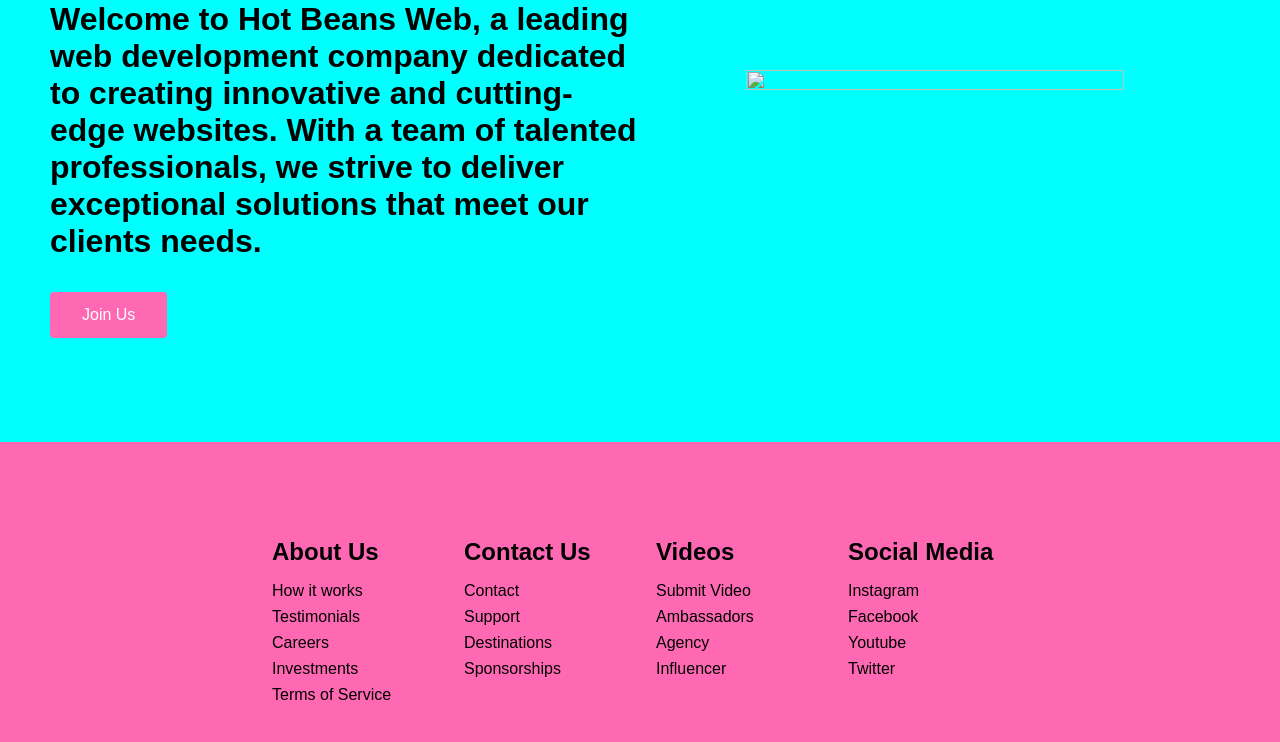
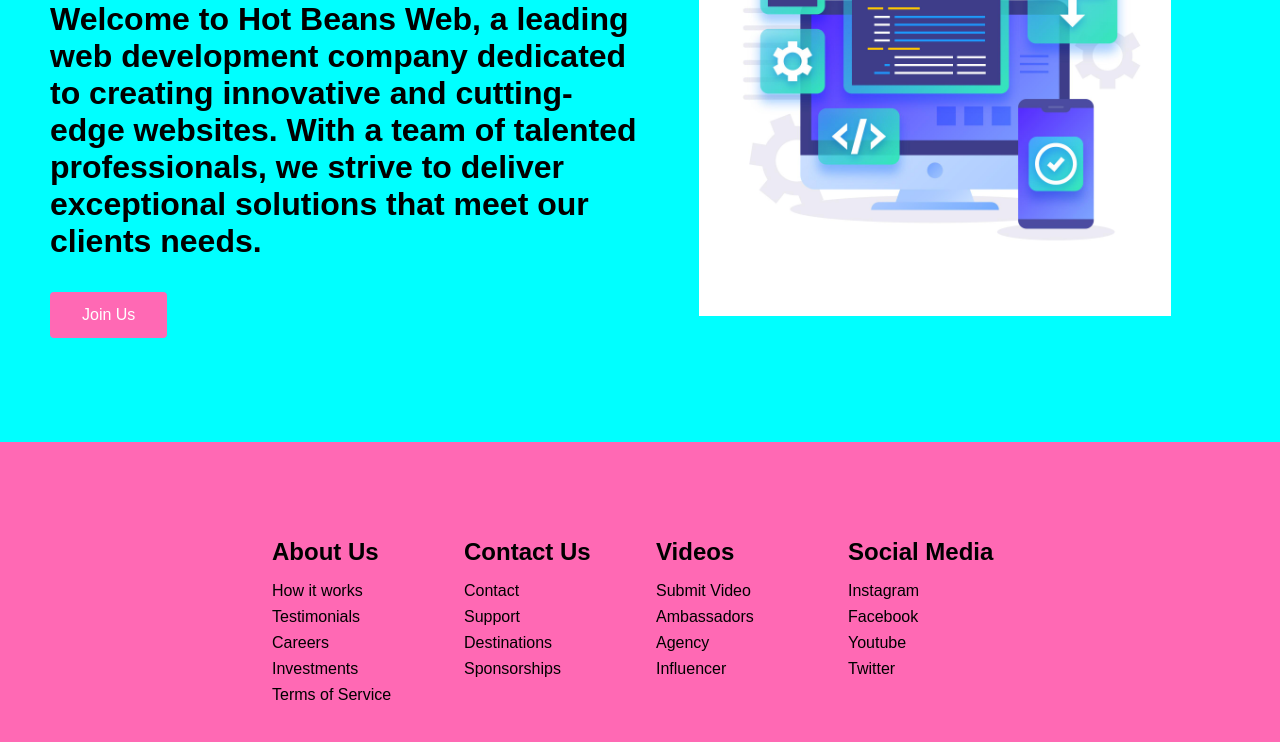
Before and after one commit to hvssmu/HotBeans, a plain HTML site: page index.html in a window 1280 px wide. Shown: the part 358-1100 px from the top of the page. Drawn offline with Linux system fonts and the light colour scheme; a script that the page names is missing.

Commit message:
Update index.html

```diff
--- a/index.html
+++ b/index.html
@@ -52,7 +52,7 @@
         <button class="main__btn"><a href="apply.html">Join Us</a></button>
       </div>
       <div class="main__img--container">
-        <img id="main__img" src="images/pic1.jpg" />
+        <img id="main__img" src="pic1.jpg" />
       </div>
     </div>
   </div>
```
